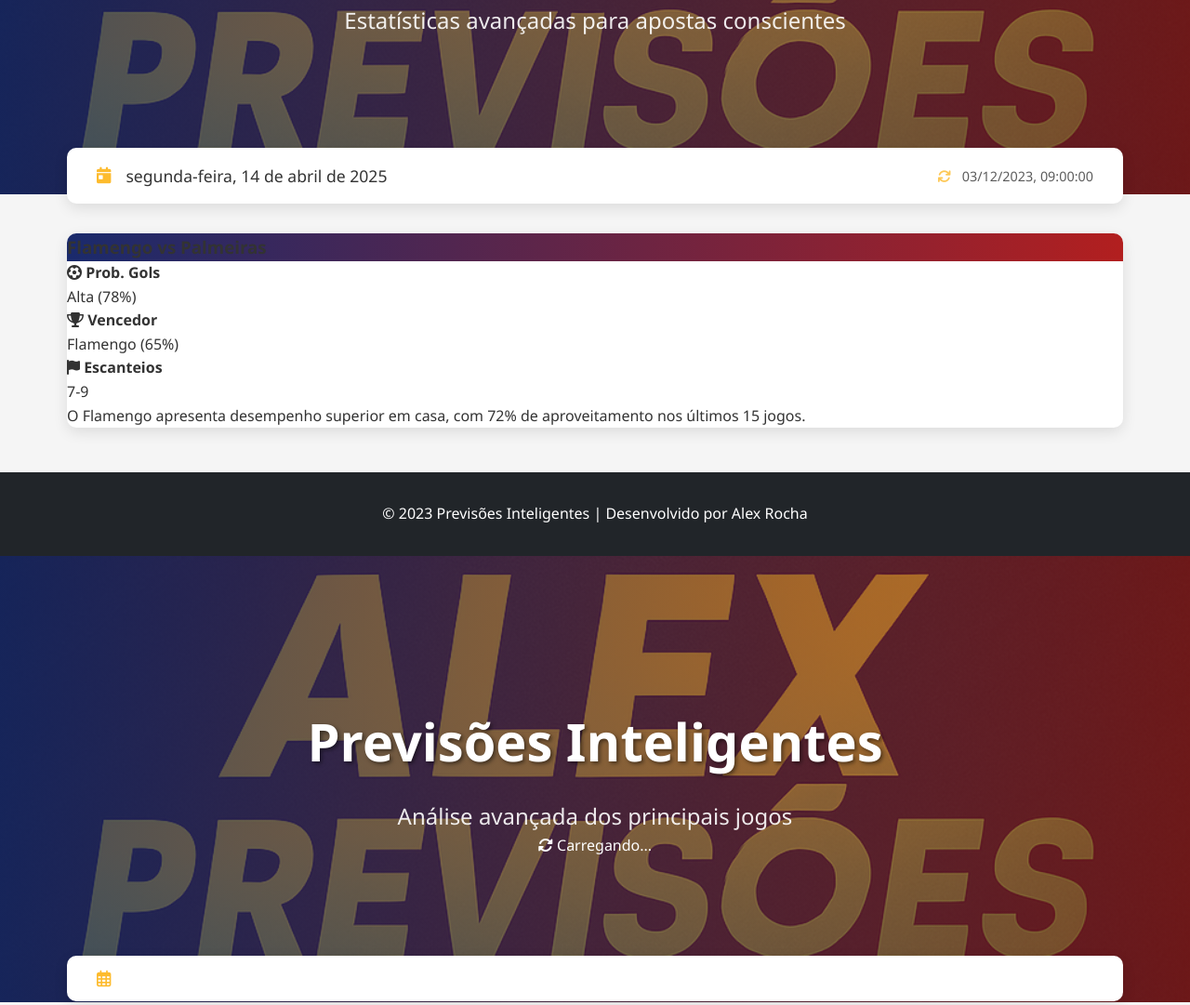
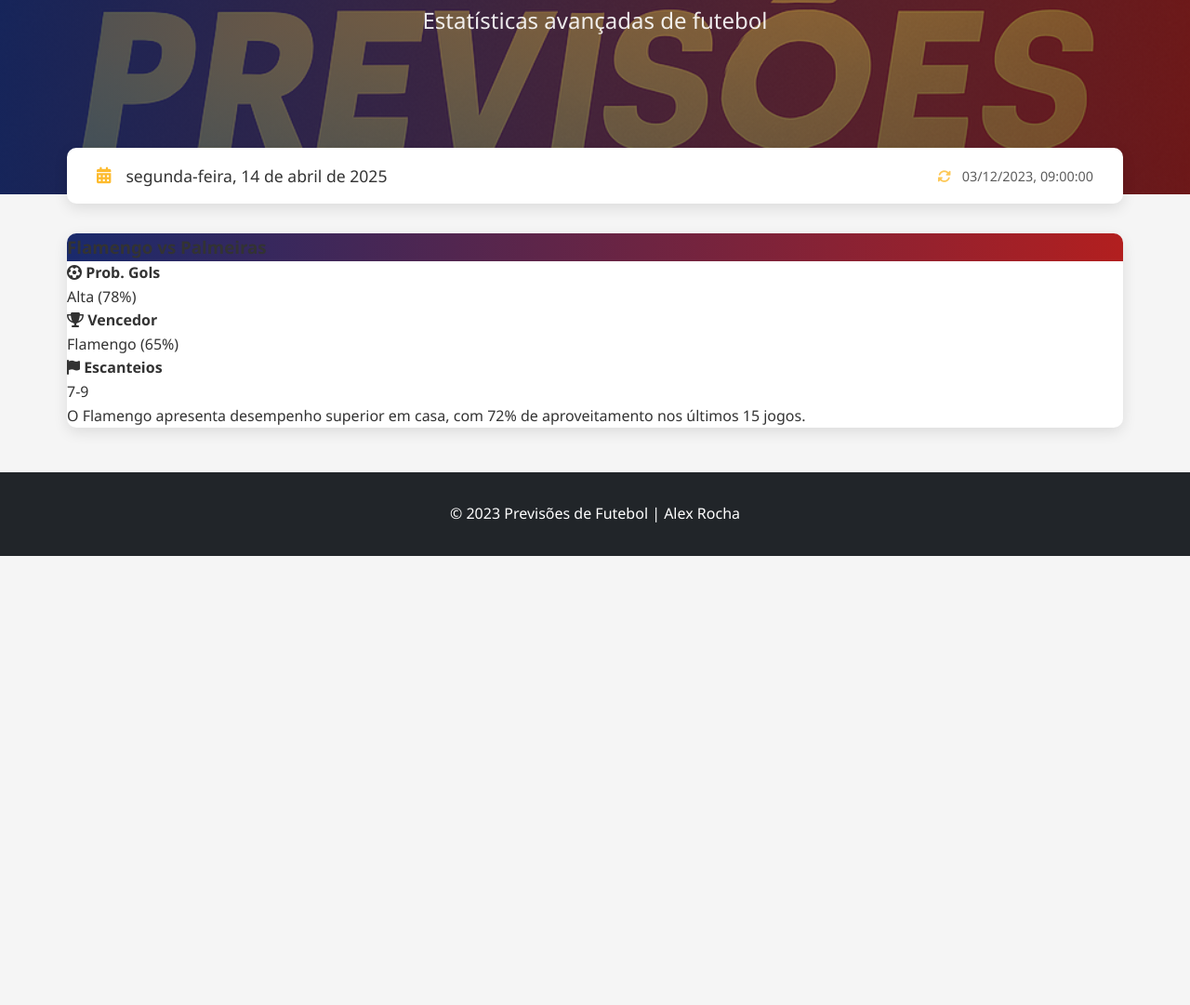
Before and after one commit to Alexrocha666/Futebol-, a plain HTML site: page index.html in a window 1280 px wide. Shown: the part 271-1352 px from the top of the page at 93% size. After the commit the page ends 869 px from the top, so only its background shows below. Drawn offline with Linux system fonts and the light colour scheme; files whose address does not match are found by name.

Commit message:
Update index.html

```diff
--- a/index.html
+++ b/index.html
@@ -3,87 +3,40 @@
 <head>
     <meta charset="UTF-8">
     <meta name="viewport" content="width=device-width, initial-scale=1.0">
-    <title>Previsões de Futebol | Alex Rocha</title>
+    <title>Previsões de Futebol</title>
     <link rel="stylesheet" href="assets/css/style.css">
     <link rel="stylesheet" href="https://cdnjs.cloudflare.com/ajax/libs/font-awesome/6.4.0/css/all.min.css">
 </head>
 <body>
-    <!-- Banner Hero -->
     <header class="hero-banner">
         <div class="hero-content">
             <h1>Previsões Inteligentes</h1>
-            <p class="subtitle">Estatísticas avançadas para apostas conscientes</p>
-        </div>
-    </header>
-
-    <main class="container">
-        <!-- Seção de Data -->
-        <section class="date-section">
-            <div class="date-container">
-                <i class="fas fa-calendar-day"></i>
-                <span id="current-date"></span>
-                <span class="update-time"><i class="fas fa-sync"></i> <span id="update-time"></span></span>
-            </div>
-        </section>
-
-        <!-- Cards de Jogos -->
-        <section id="matches-container">
-            <div class="loading-animation">
-                <div class="spinner"></div>
-                <p>Gerando previsões...</p>
-            </div>
-        </section>
-    </main>
-
-    <footer class="footer">
-        <p>© 2023 Previsões Inteligentes | Desenvolvido por Alex Rocha</p>
-    </footer>
-
-    <script src="assets/js/script.js"></script>
-</body>
-</html><!DOCTYPE html>
-<html lang="pt-br">
-<head>
-    <meta charset="UTF-8">
-    <meta name="viewport" content="width=device-width, initial-scale=1.0">
-    <title>Previsões de Futebol | Alex Rocha</title>
-    <meta name="description" content="Previsões estatísticas baseadas em IA">
-    <link rel="stylesheet" href="assets/css/style.css">
-    <link rel="stylesheet" href="https://cdnjs.cloudflare.com/ajax/libs/font-awesome/6.4.0/css/all.min.css">
-</head>
-<body>
-    <!-- Banner com imagem do GitHub -->
-    <header class="hero-banner">
-        <div class="hero-overlay">
-            <div class="hero-content">
-                <h1>Previsões Inteligentes</h1>
-                <p class="subtitle">Análise avançada dos principais jogos</p>
-                <div class="last-update">
-                    <i class="fas fa-sync-alt"></i>
-                    <span id="update-time">Carregando...</span>
-                </div>
-            </div>
+            <p class="subtitle">Estatísticas avançadas de futebol</p>
         </div>
     </header>
 
     <main class="container">
         <section class="date-section">
             <div class="date-container">
-                <i class="far fa-calendar-alt"></i>
+                <i class="fas fa-calendar-alt"></i>
                 <span id="current-date"></span>
+                <span class="update-time">
+                    <i class="fas fa-sync-alt"></i>
+                    <span id="update-time"></span>
+                </span>
             </div>
         </section>
 
         <section id="matches-container">
             <div class="loading-animation">
                 <div class="spinner"></div>
-                <p>Analisando dados...</p>
+                <p>Carregando previsões...</p>
             </div>
         </section>
     </main>
 
     <footer class="footer">
-        <p>© 2023 Alex Rocha. Dados atualizados diariamente.</p>
+        <p>© 2023 Previsões de Futebol | Alex Rocha</p>
     </footer>
 
     <script src="assets/js/script.js"></script>
```
